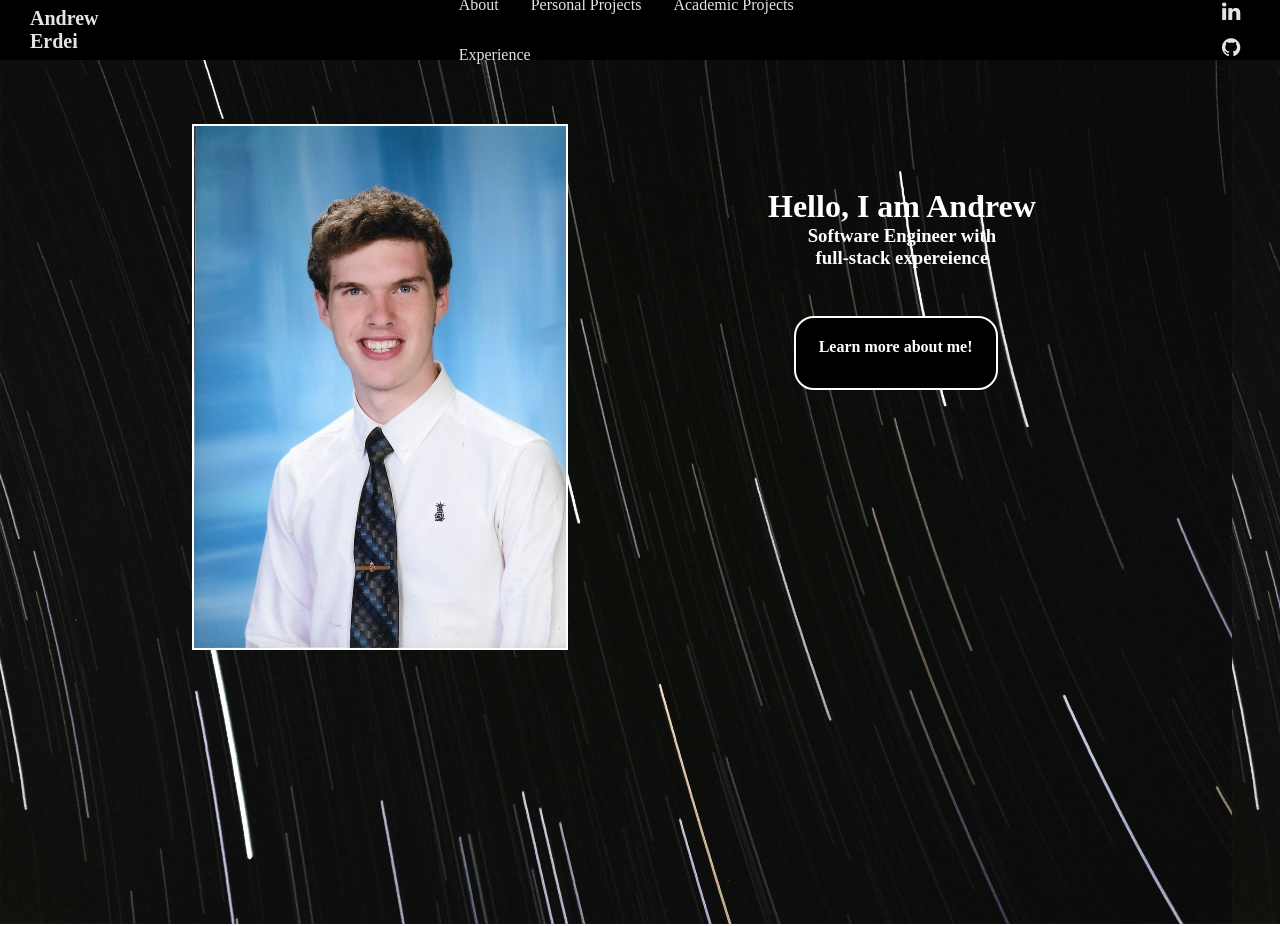
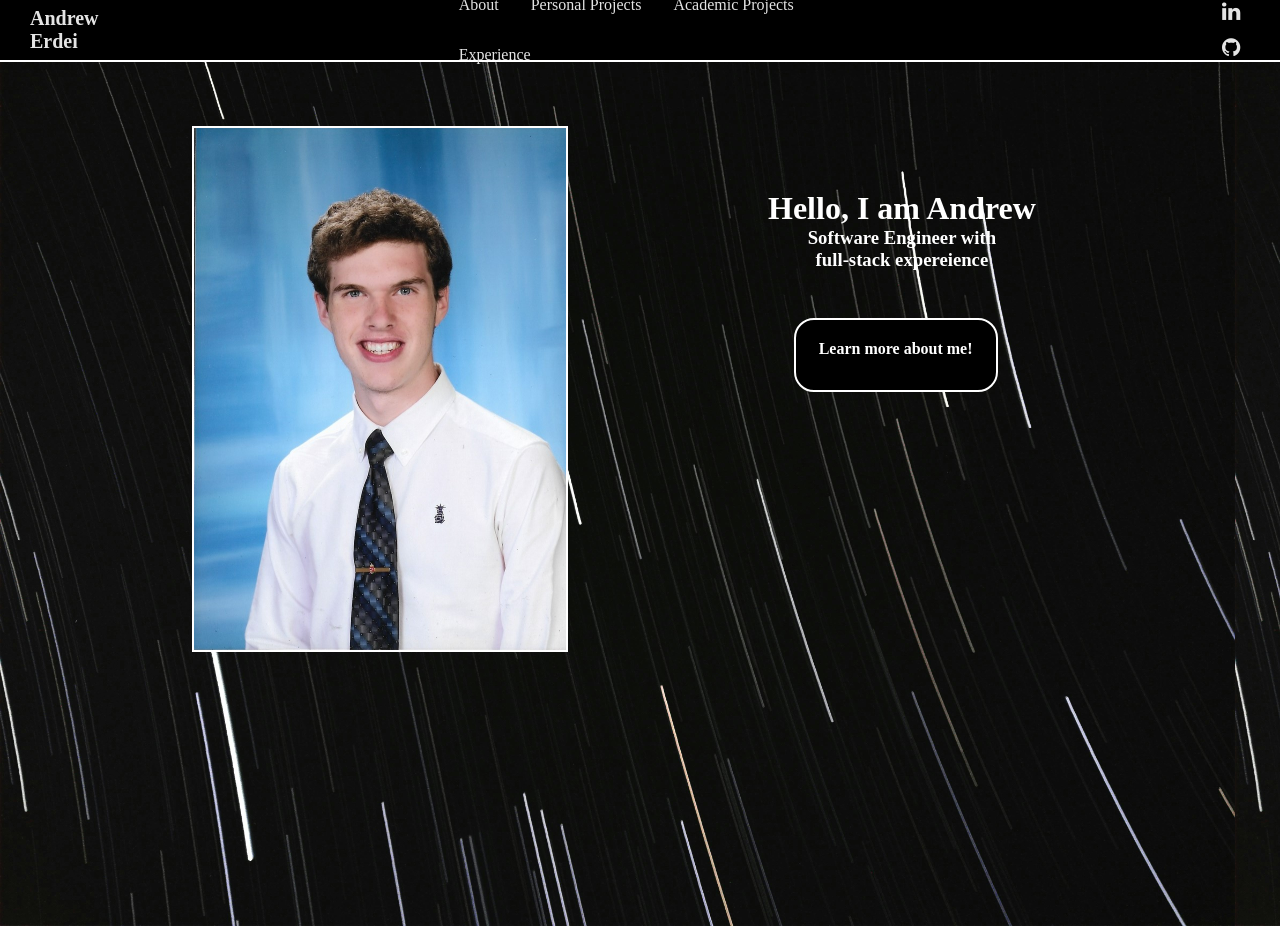
Before and after one commit to andrewerdei/myportfolio, an Angular app in the folder my-portfolio/: page / in a window 1280 px wide. Built offline with nearby package versions, Linux system fonts and the light colour scheme.

Commit message:
Added white border on bottom of app-header.

```diff
--- a/my-portfolio/src/app/app-header/app-header.component.css
+++ b/my-portfolio/src/app/app-header/app-header.component.css
@@ -5,6 +5,7 @@
     height:60px;
     align-items: center;
     background-color: black;
+    border-bottom: 2px solid white;
 }
 
 .space{
```
